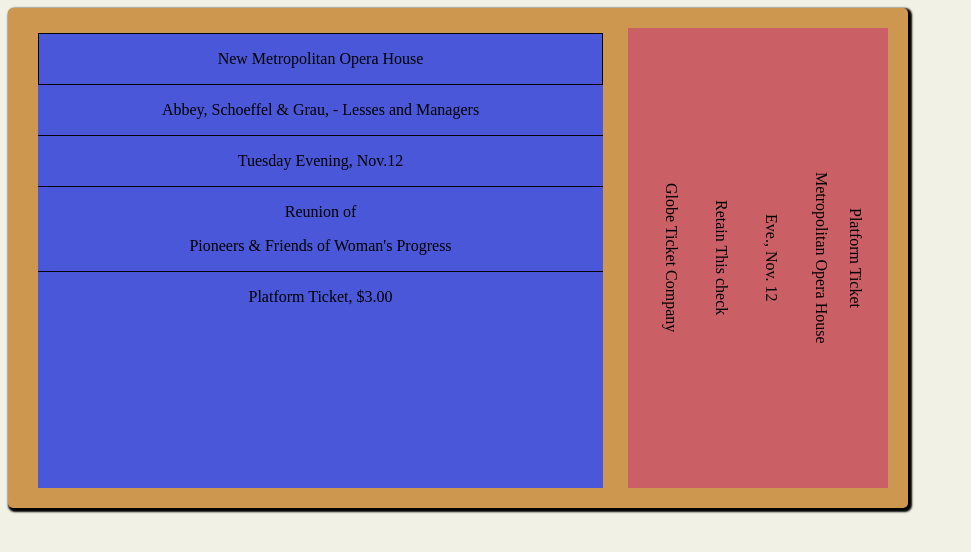
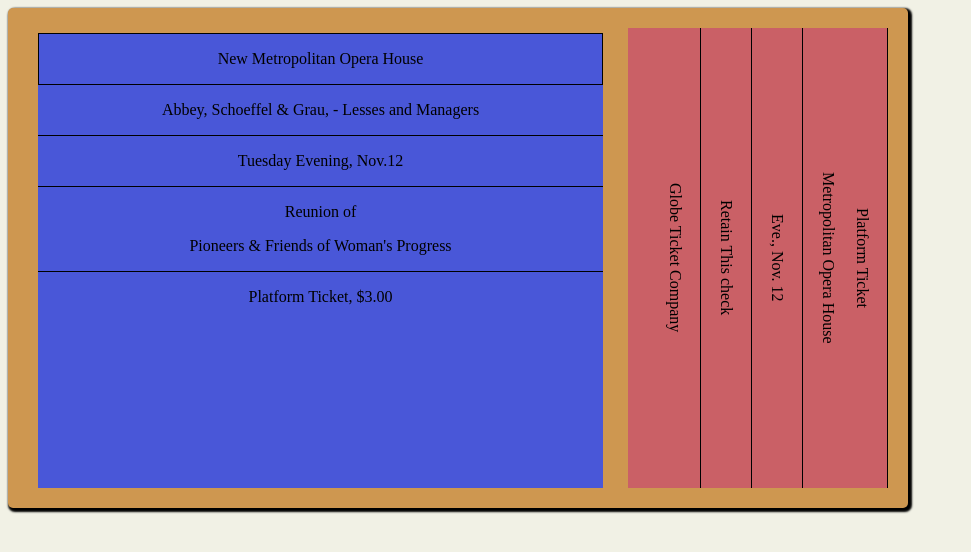
Before and after one commit to RVCC-IDMX/platform-ticket-arbo-babbert, a plain HTML site: page index.html in a window 1280 px wide. Shown: the whole page, without its empty margins (0-971 px from the left). Drawn offline with Linux system fonts and the light colour scheme.

Commit message:
replace broken hr with working border css

```diff
--- a/css/styles.css
+++ b/css/styles.css
@@ -27,7 +27,34 @@ hr{
     margin: 20px 20px 20px 20px;
     writing-mode: vertical-rl;
 }
-
+.right-words-one{
+    border-style: solid;
+    border-bottom-style: none;
+    border-left: none;
+    border-top: none;
+    border-width: 1px;
+}
+.right-words-two{
+    border-style: solid;
+    border-bottom-style: none;
+    border-right: none;
+    border-top: none;
+    border-width: 1px;
+}
+.right-words-three{
+    border-style: solid;
+    border-bottom-style: none;
+    border-right: none;
+    border-top: none;
+    border-width: 1px;
+}
+.right-words-four{
+    border-style: solid;
+    border-bottom-style: none;
+    border-right: none;
+    border-top: none;
+    border-width: 1px;
+}
 .left-words-one {
     border-style: solid;
     border-width: 1px;
--- a/index.html
+++ b/index.html
@@ -33,20 +33,16 @@
         </div>
         <div class="right-side" >
             <div class="right-words-one" >
-                <hr>
                 <p>Platform Ticket</p>
             </div>
             <div class="right-words-two" >
                 <p>Metropolitan Opera House</p>
-                <hr>
             </div>
             <div class="right-words-three" >
                 <p>Eve., Nov. 12</p>
-                <hr>
             </div>
             <div class="right-words-four" >
                 <p>Retain This check</p>
-                <hr>
             </div>
             <div class="right-words-five" >
             <p>Globe Ticket Company</p>
```
